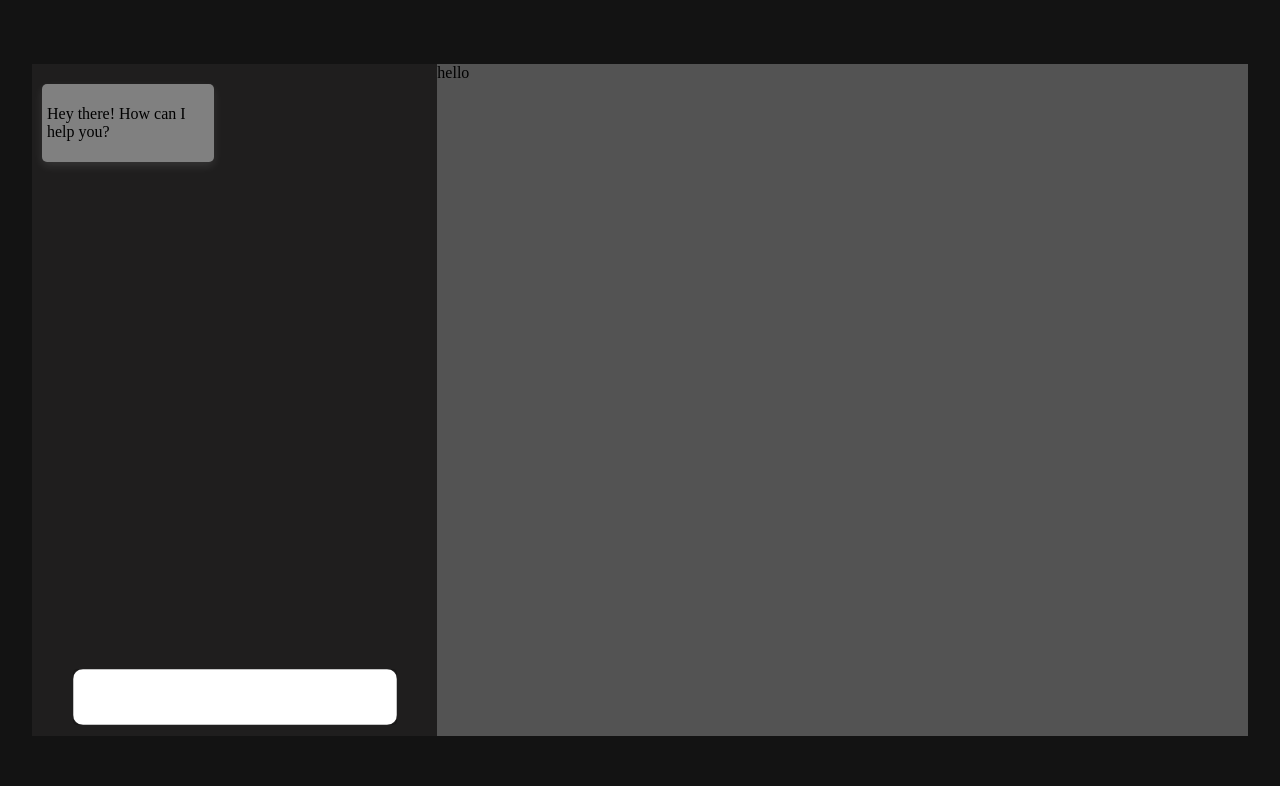
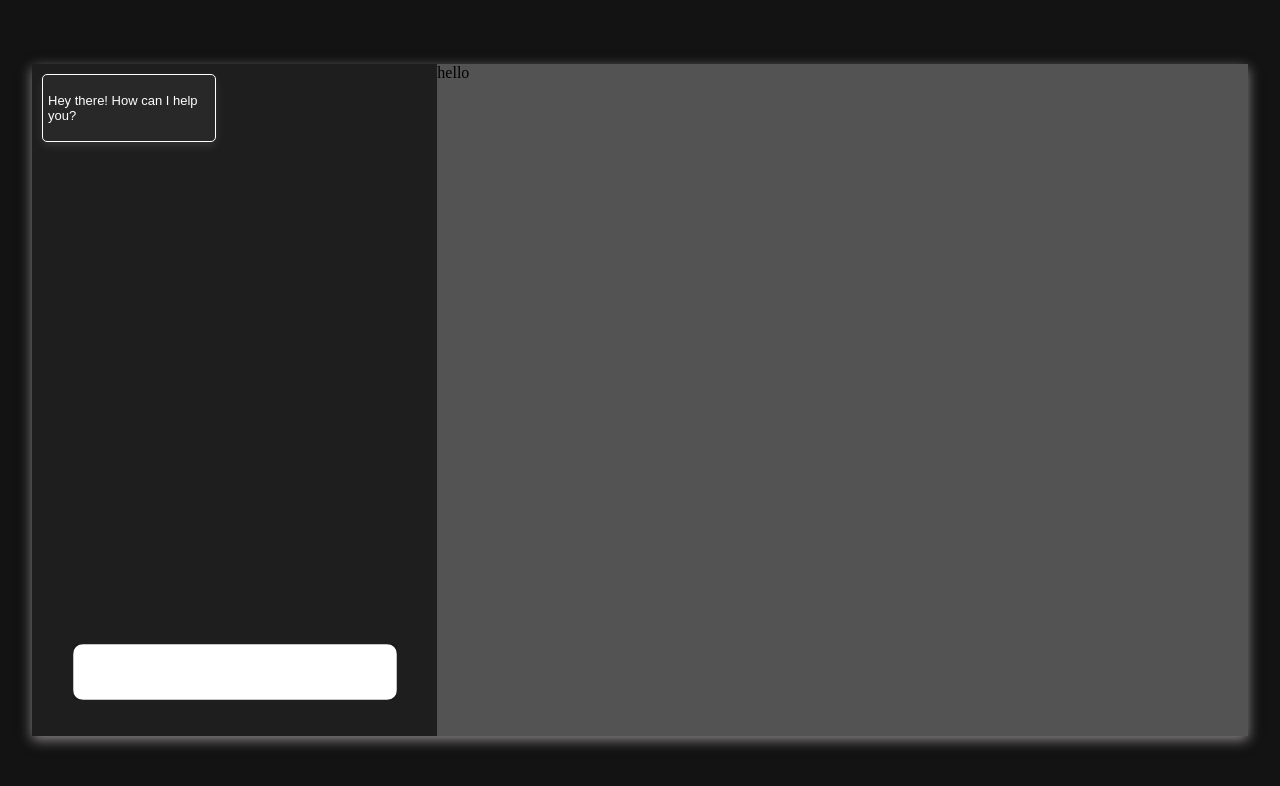
Before and after one commit to rali7196/Helix, a React (Vite) app in the folder web_app/: page /app in a window 1280 px wide. Shown: the top 786 px of the page. Built offline with nearby package versions, Linux system fonts and the light colour scheme.

Commit message:
message css tweaks

```diff
--- a/web_app/index.html
+++ b/web_app/index.html
@@ -4,7 +4,7 @@
     <meta charset="UTF-8" />
     <link rel="icon" type="image/png" href="/favicon.png" />
     <meta name="viewport" content="width=device-width, initial-scale=1.0" />
-    <title>Vite + React + TS</title>
+    <title>Helix</title>
   </head>
   <body>
     <div id="root"></div>
--- a/web_app/src/pages/MainPage/MainPage.module.css
+++ b/web_app/src/pages/MainPage/MainPage.module.css
@@ -10,21 +10,25 @@
 .padding {
     height: 100%;
     background-color: rgba(0, 0, 0, 0.925);
+    padding: 4em 2em;
+    box-sizing: border-box;
 }
 
 .mainContainer {
-    padding: 4em 2em;
     flex-direction: row;
     display: flex;
     height: 100%;
-    box-sizing: border-box;
-
+    box-shadow: 0 4px 12px rgba(214, 208, 208, 0.6);
+    animation: fadeIn 0.3s forwards 0.2s;
+    opacity: 0%;
 }
 .chatContainer {
     flex: 1;
     background-color: rgb(31, 30, 30);
     height: 100%;
     flex-direction: column;
+    gap: 2em;
+    display: flex;
 }
 
 .workspaceContainer {
@@ -47,7 +51,7 @@
 }
 
 .message {
-    background-color: gray;
+    background-color: #282828;
     padding: 5px 5px;
     border-radius: 5px;
     box-shadow: 0 4px 10px rgba(255, 255, 255, 0.1);
@@ -55,9 +59,13 @@
     align-items: center;
     justify-content: flex-start;
     flex-wrap: wrap;
-    max-width: 40%;
+    width: 40%;
     animation: fadeIn 0.3s forwards 0.2s;
     opacity: 0%;
+    font-family: sans-serif;
+    font-size: small;
+    border: 1px solid white;
+    color: white;
 }
 
 .message p {
@@ -66,11 +74,10 @@
 
 .messagesContainer {
     display: flex;
-    height: calc(90% - 40px);
+    height: 80%;
     overflow-y: scroll;
     flex-direction: column;
     gap: 10px;
-    padding-bottom: 20px;
-    padding-top: 20px;
     overflow-x: hidden;
+    padding-top: 10px;
 }
```
Also changed, not shown: 1 other file (tests, documents, lock files or other folders).
